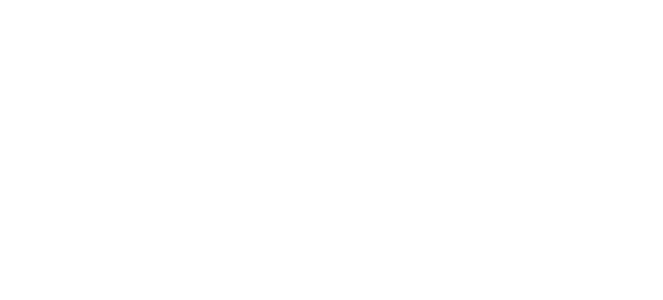
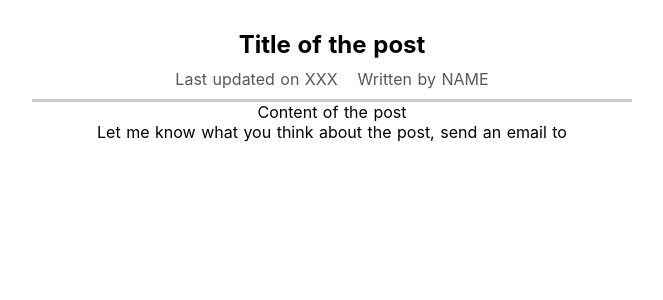
Before and after one commit to jnawaz/nuxt-course-udemy, a Nuxt app in the folder my-first-nuxt-app/: page /posts/2 in a window 1280 px wide. Before the commit this address had no page. Shown: the top 300 px of the page, without its empty margins (308-971 px from the left). Built offline with nearby package versions, Linux system fonts and the light colour scheme.

Commit message:
Post detail structure setup

```diff
--- /dev/null
+++ b/my-first-nuxt-app/pages/posts/_id/index.vue
@@ -0,0 +1,69 @@
+<template>
+  <div class="single-post-page">
+    <section class="post">
+      <h1 class="post-title">Title of the post</h1>
+      <div class="post-details">
+        <div class="post-detail"> Last updated on XXX</div>
+        <div class="post-detail"> Written by NAME</div>
+      </div>
+      <p class="post-content">Content of the post</p>
+    </section>
+    <section class="post-feedback">
+      <p>Let me know what you think about the post, send an email to <a href="mailto:feedback@my-awesome-domain.com" /> </p>
+    </section>
+  </div>
+</template>
+
+<style scoped>
+.single-post-page {
+  padding: 30px;
+  text-align: center;
+  box-sizing: border-box;
+}
+
+.post {
+  width: 100%;
+}
+
+@media (min-width: 768px) {
+  .post {
+    width: 600px;
+    margin: auto;
+  }
+}
+
+.post-title {
+  margin: 0;
+}
+
+.post-details {
+  padding: 10px;
+  box-sizing: border-box;
+  border-bottom: 3px solid #ccc;
+  display: flex;
+  justify-content: center;
+  align-items: center;
+  flex-direction: column;
+}
+
+@media (min-width: 768px) {
+  .post-details {
+    flex-direction: row;
+  }
+}
+
+.post-detail {
+  color: rgb(88, 88, 88);
+  margin: 0 10px;
+}
+
+.post-feedback a {
+  color: red;
+  text-decoration: none;
+}
+
+.post-feedback a:hover,
+.post-feedback a:active {
+  color: salmon;
+}
+</style>
--- /dev/null
+++ b/my-first-nuxt-app/pages/posts/index.vue
@@ -0,0 +1,13 @@
+<template>
+  <div class="posts-page">
+
+  </div>
+</template>
+
+<style scoped>
+.posts-page {
+  display: flex;
+  justify-content: center;
+  align-items: center;
+}
+</style>
```
